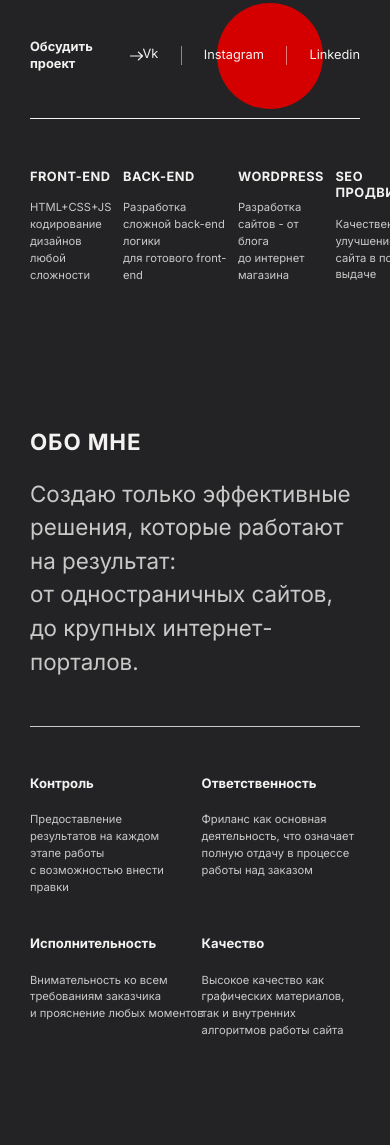
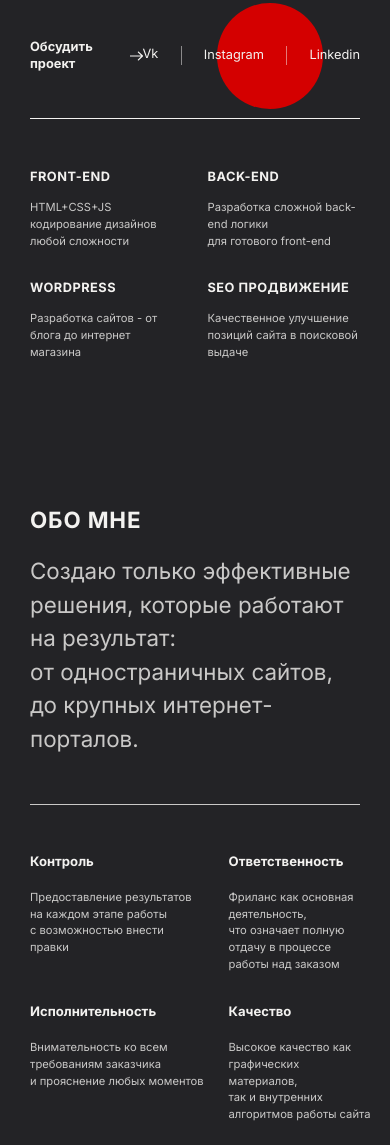
Before and after one commit to OlyaMosienko/Module02-Diplom, a website built with webpack: page src/index.html in a window 390 px wide. Shown: the part 535-1680 px from the top of the page. Built offline with nearby package versions, Linux system fonts and the light colour scheme.

Commit message:
Add part of responsive

```diff
--- a/src/styles/main.scss
+++ b/src/styles/main.scss
@@ -259,6 +259,11 @@ header {
     @media (max-width: $r_desk_1150) {
         gap: 3.5%;
     }
+    @media (max-width: $r_desk) {
+        display: grid;
+        grid-template-columns: repeat(2, 1fr);
+        gap: 30px 25px;
+    }
 }
 
 .about {
@@ -295,6 +300,10 @@ header {
     @media (max-width: $r_desk_1150) {
         grid-template-columns: repeat(2, 47%);
         gap: 5rem 5%;
+    }
+    @media (max-width: $r_desk) {
+        grid-template-columns: repeat(2, 1fr);
+        gap: 30px 25px;
     }
     &__title {
         margin: 0;
@@ -435,6 +444,9 @@ header {
         grid-template-columns: repeat(3, 1fr);
         padding-top: 8rem;
         gap: 7.5rem 1rem;
+        @media (max-width: $r_desk) {
+            grid-template-columns: repeat(2, 1fr);
+        }
     }
 }
 
@@ -442,6 +454,9 @@ header {
     display: flex;
     align-items: center;
     gap: 3.8rem;
+    @media (max-width: $r_desk_1150) {
+        gap: 2rem;
+    }
     &::before {
         content: '';
         display: block;
```
Also changed, not shown: dist/styles/main.css.
